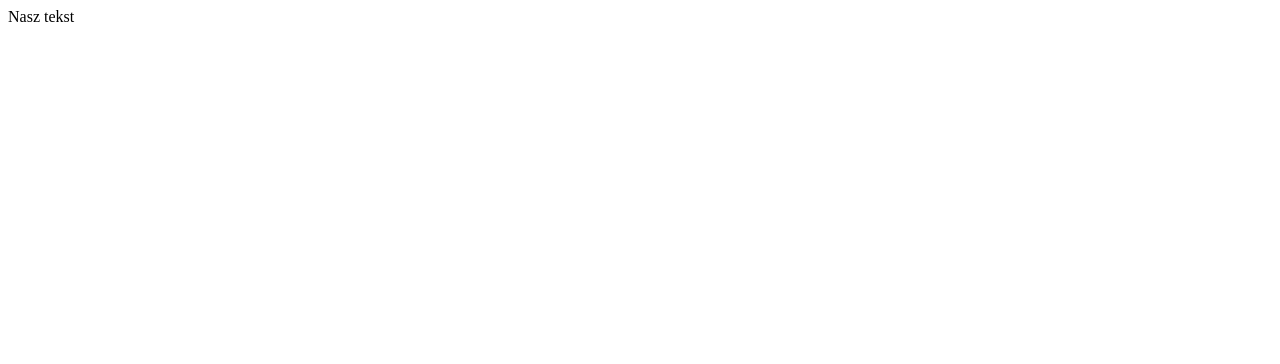
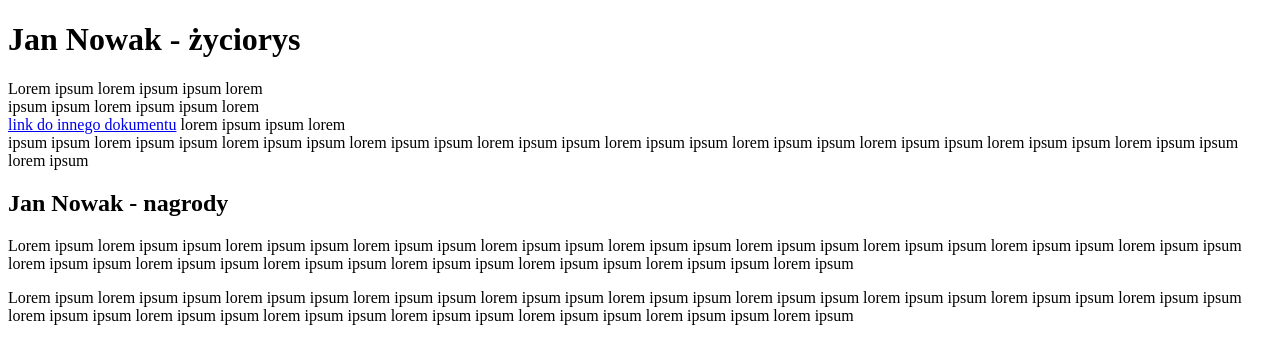
Before and after one commit to hubertmuller/zdjavapol104, a plain HTML site: page index.html in a window 1280 px wide. Drawn offline with Linux system fonts and the light colour scheme.

Commit message:
dwa dokumenty linki

```diff
--- a/index.html
+++ b/index.html
@@ -5,6 +5,19 @@
         <title>Tytul</title>
     </head>
     <body>
-        Nasz tekst
+        <h1>Jan Nowak - życiorys</h1>
+        <p>
+            <span>Lorem ipsum lorem ipsum</span> ipsum lorem<br>
+            ipsum ipsum lorem ipsum ipsum lorem<br>
+            <a href="index2.html">link do innego dokumentu</a> lorem ipsum ipsum lorem<br>
+            ipsum ipsum lorem ipsum ipsum lorem ipsum ipsum lorem ipsum ipsum lorem ipsum ipsum lorem ipsum ipsum lorem ipsum ipsum lorem ipsum ipsum lorem ipsum ipsum lorem ipsum ipsum lorem ipsum
+        </p>
+        <h2>Jan Nowak - nagrody</h2>
+        <p>
+            Lorem ipsum lorem ipsum ipsum lorem ipsum ipsum lorem ipsum ipsum lorem ipsum ipsum lorem ipsum ipsum lorem ipsum ipsum lorem ipsum ipsum lorem ipsum ipsum lorem ipsum ipsum lorem ipsum ipsum lorem ipsum ipsum lorem ipsum ipsum lorem ipsum ipsum lorem ipsum ipsum lorem ipsum ipsum lorem ipsum
+        </p>
+        <p>
+            Lorem ipsum lorem ipsum ipsum lorem ipsum ipsum lorem ipsum ipsum lorem ipsum ipsum lorem ipsum ipsum lorem ipsum ipsum lorem ipsum ipsum lorem ipsum ipsum lorem ipsum ipsum lorem ipsum ipsum lorem ipsum ipsum lorem ipsum ipsum lorem ipsum ipsum lorem ipsum ipsum lorem ipsum ipsum lorem ipsum
+        </p>
     </body>
 </html>
```
Also changed, not shown: index2.html (added, +13 -0 lines).
